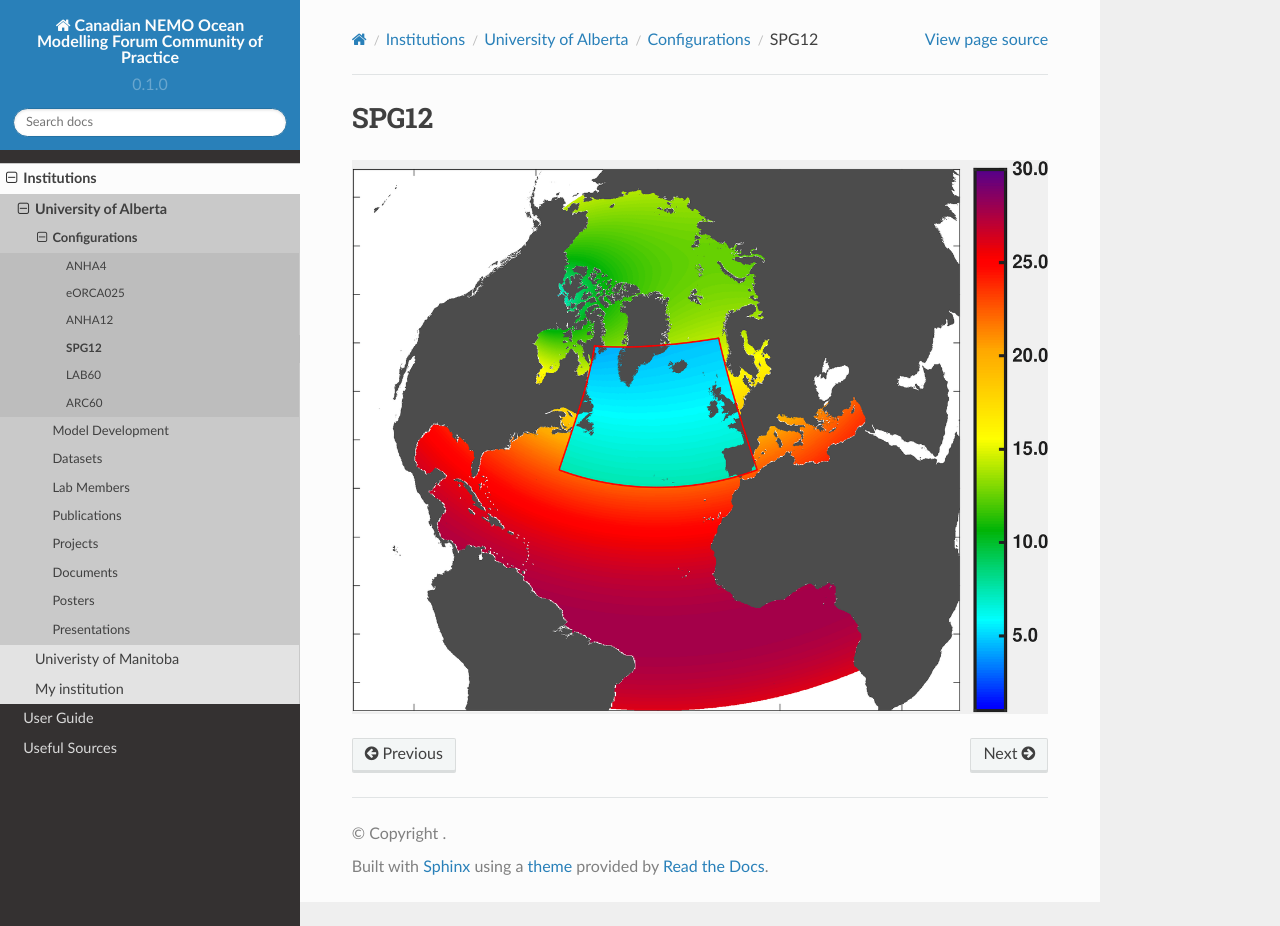
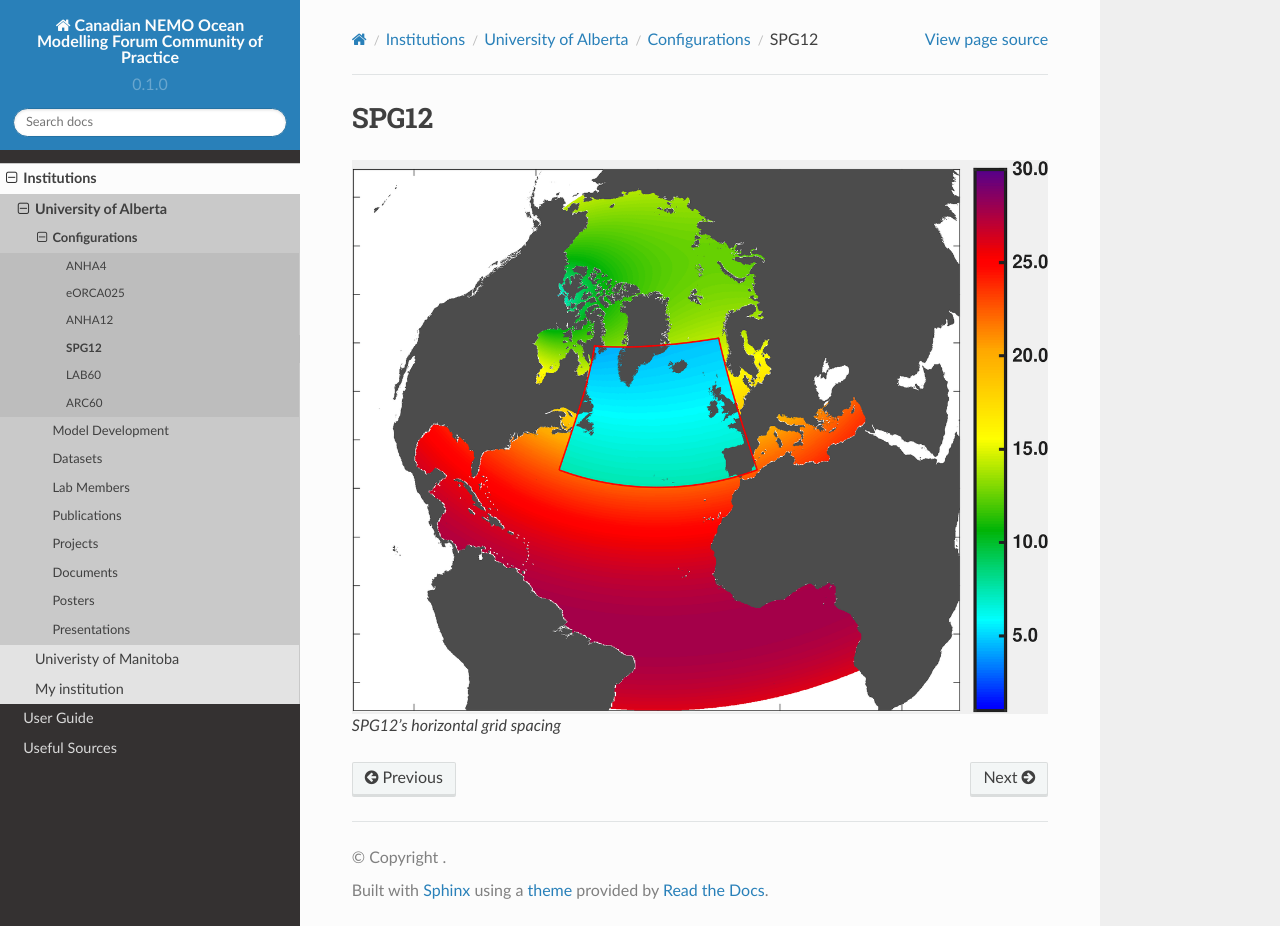
Before and after one commit to UofA-NEMO/Canadian-NEMO-Ocean-Modelling-Forum-Community-of-Practice, a Sphinx documentation site: the page built from docs/Institutions/UofA/Configurations/SPG12/index.rst, in a window 1280 px wide and 926 px high. Built offline with Sphinx 7.4.7 and the Read the Docs theme 2.0.0, drawn with Linux system fonts in a browser that asks for light colours.

Commit message:
Update index.rst

```diff
--- a/docs/Institutions/UofA/Configurations/SPG12/index.rst
+++ b/docs/Institutions/UofA/Configurations/SPG12/index.rst
@@ -3,3 +3,5 @@ SPG12
 
 
 .. figure:: ./ANHA4-SPG12_horzgrid.png
+
+   SPG12's horizontal grid spacing
```
